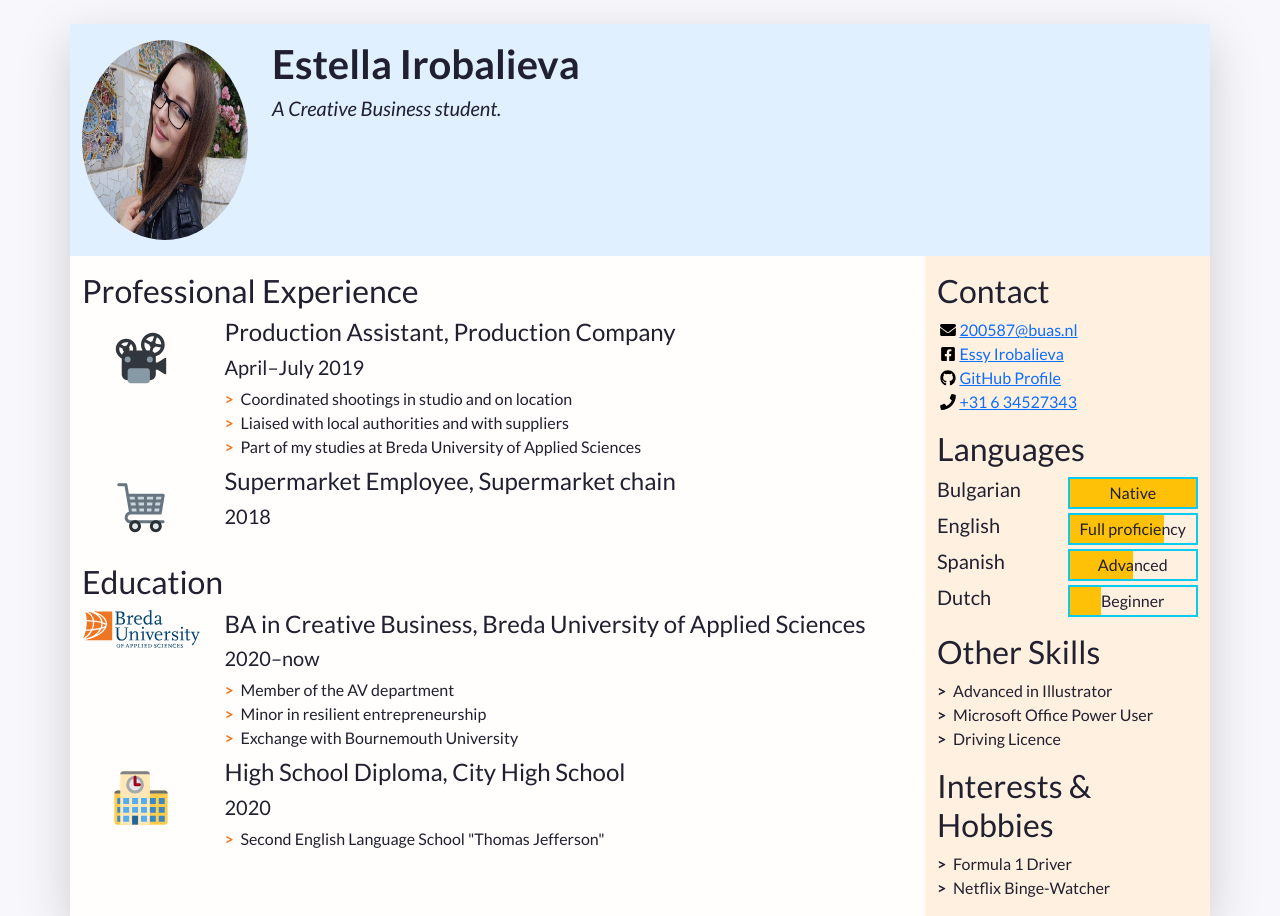
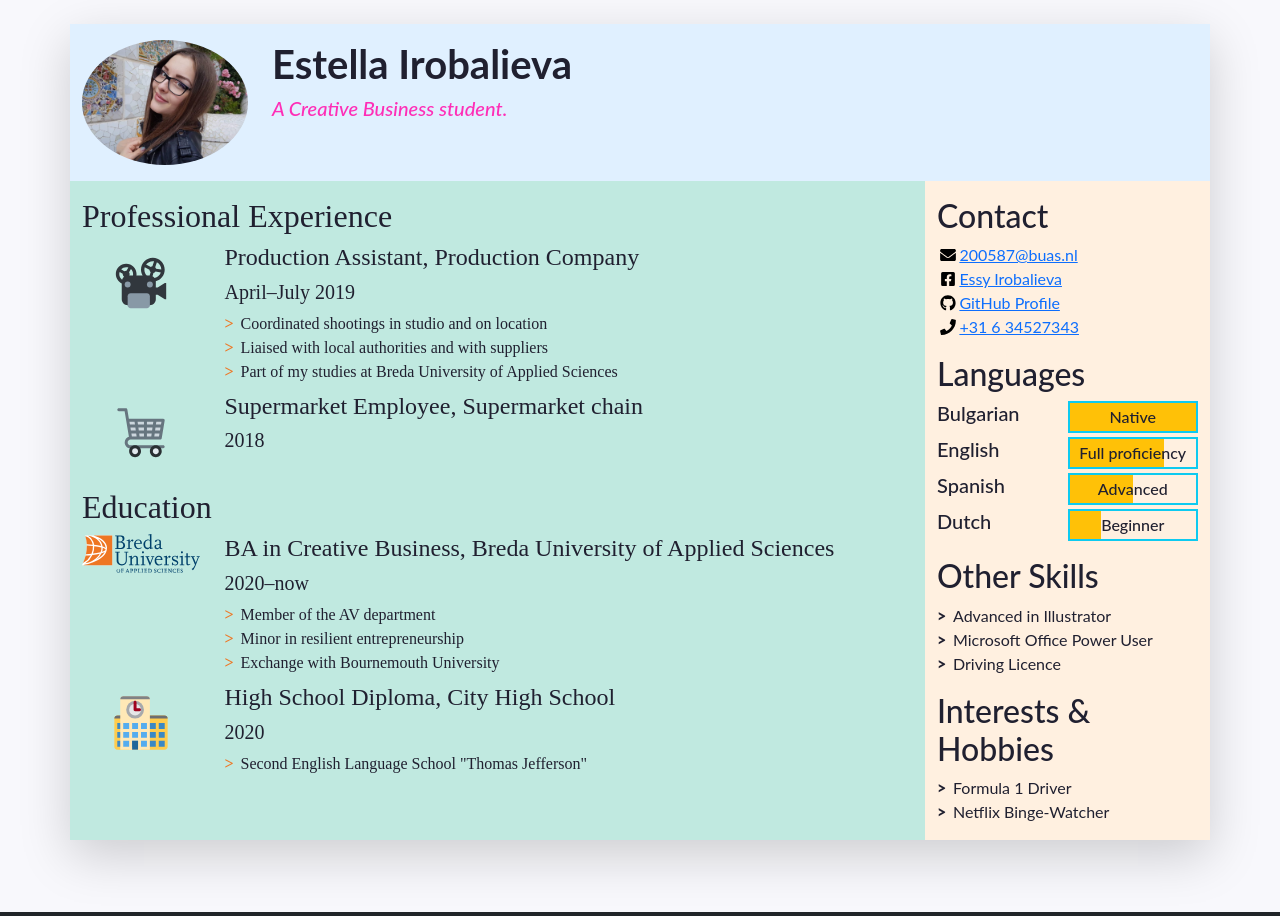
Before and after one commit to Estella217/Estella_cv_new, a plain HTML site: page index.html in a window 1280 px wide. Shown: the top 916 px of the page. Drawn offline with nearby package versions, Linux system fonts and the light colour scheme.

Commit message:
Color and Font changes

```diff
--- a/css/styles.css
+++ b/css/styles.css
@@ -1,7 +1,6 @@
 /* Use this file to use your own styles*/
 
 /* Import declaration to use Google Fonts - check https://fonts.google.com/ for details */
-@import url('https://fonts.googleapis.com/css2?family=Lato:ital,wght@0,400;0,700;1,400;1,700&display=swap');
 
 /* Styles for the body */
 
@@ -10,7 +9,10 @@ body {
 	color: #202030;
 	background-color: #f8f8fc;
 }
-
+/* Use this file to use your own styles*/
+.tagline {
+	color: #FE2EB7
+}
 /* Styles for custom classes in the document. (There are more, try to find them out!) */
 
 .resume-header {
@@ -18,7 +20,7 @@ body {
 }
 
 .resume-main {
-	background-color: #fffefc;
+	background-color: #C0E9E0;
 }
 
 .resume-aside {
@@ -34,7 +36,7 @@ body {
 	width: 1em;
 	margin-left: -1em;
 }
-
+.biography-section {font-family: 'Playfair Display', serif;}
 .biography-details li::before {
 	color: #EE7623;
 }
--- a/index.html
+++ b/index.html
@@ -21,6 +21,7 @@
 
     <title>Estella Irobalieva</title>
   </head>
+
   <!-- End of the head -->
 
   <!-- Start of the body, which contains everything visible on the page -->
@@ -48,7 +49,7 @@
             "w-100" makes sure the image takes the full width of the column it's in
             "rounded-circle" cuts a circle around the image
           -->
-          <img class="w-100 rounded-circle my-3" src="images/estella-profile-image.jpg" alt="Portrait of Firstname Lastname" width="160" height="200" >
+          <img class="w-100 rounded-circle my-3" src="images/estella-profile-image.jpg" alt="Portrait of Firstname Lastname" width="160" >
         </div>
         <!--
           A container to wrap around your name and tagline. Full-width at small size, then columns of increasing size.
```
